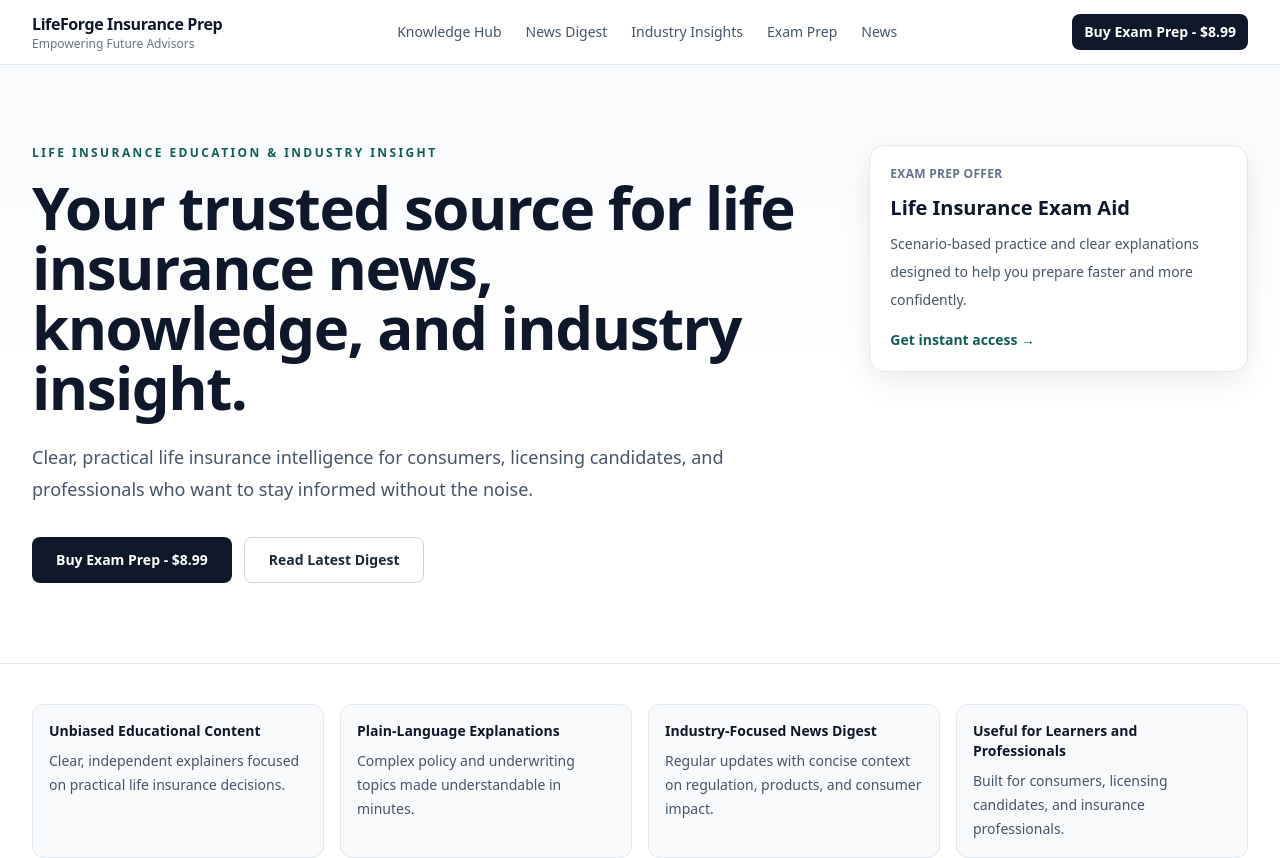
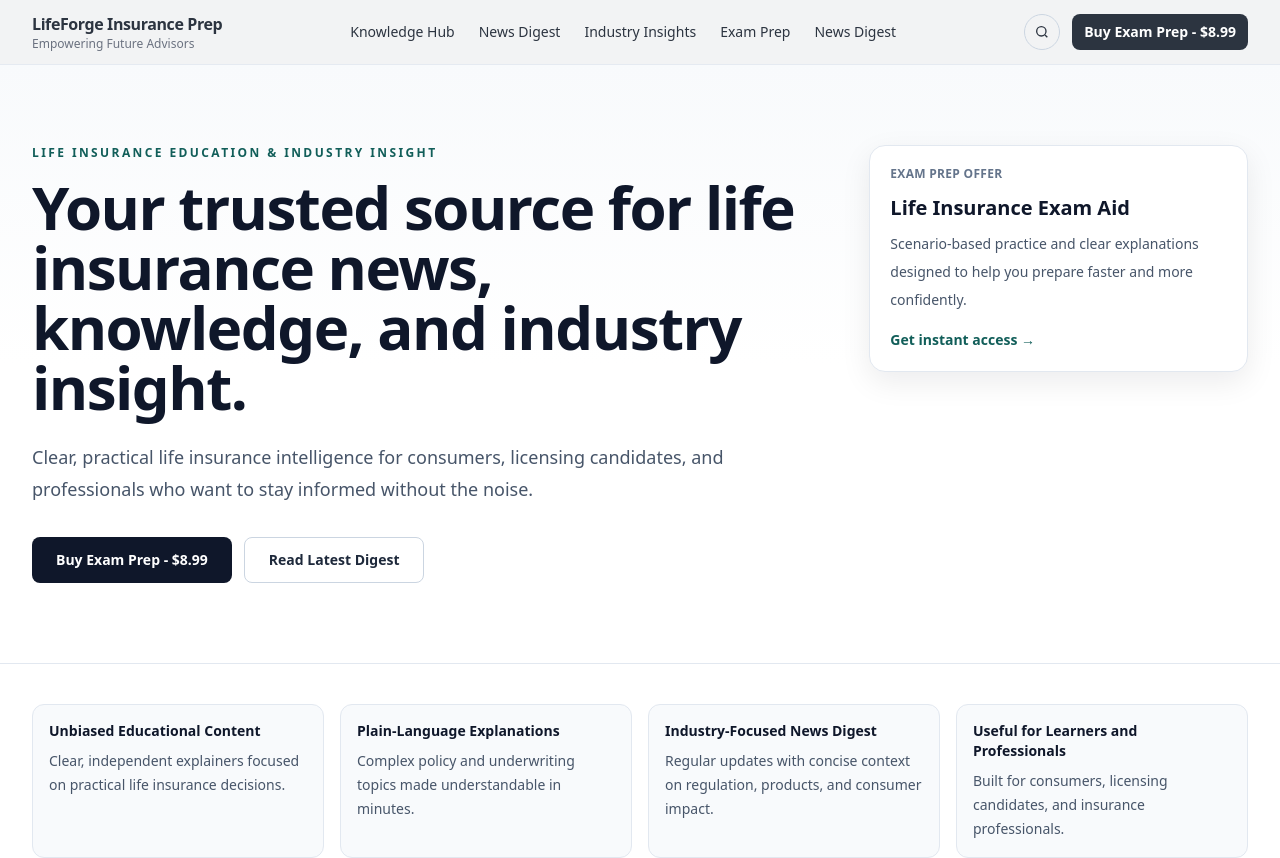
Before and after one commit to jfitz80/LifeForgeStudyPrep, a Next.js app: page / in a window 1280 px wide. Shown: the top 858 px of the page. Built offline with nearby package versions, Linux system fonts and the light colour scheme.

Commit message:
Fix header/logo path and ingest typing issues

```diff
--- /dev/null
+++ b/components/brand/Logo.tsx
@@ -0,0 +1,10 @@
+import Link from 'next/link';
+
+export default function Logo() {
+  return (
+    <Link href="/" className="inline-flex items-center gap-2 font-bold">
+      <span>LifeForge</span>
+      <span className="text-orange-500">Prep</span>
+    </Link>
+  );
+}
--- a/components/editorial/SiteHeader.tsx
+++ b/components/editorial/SiteHeader.tsx
@@ -1,13 +1,15 @@
 'use client';
 
 import Link from 'next/link';
-import { useEffect, useState } from 'react';
+import { useEffect, useMemo, useState } from 'react';
 import { navLinks } from '@/config/home';
 import { siteConfig } from '@/config/site';
 
 export default function SiteHeader() {
   const [menuOpen, setMenuOpen] = useState(false);
   const [scrolled, setScrolled] = useState(false);
+
+  const links = useMemo(() => navLinks.filter((item) => item.href !== '/news'), []);
 
   useEffect(() => {
     const onScroll = () => setScrolled(window.scrollY > 8);
@@ -17,39 +19,54 @@ export default function SiteHeader() {
   }, []);
 
   return (
-    <header className={`sticky top-0 z-50 border-b border-slate-200 bg-white/95 backdrop-blur transition ${scrolled ? 'shadow-sm' : ''}`}>
+    <header
+      className={`sticky top-0 z-50 border-b border-slate-200/80 bg-[#F2F3F4]/95 backdrop-blur transition ${
+        scrolled ? 'shadow-sm' : ''
+      }`}
+    >
       <div className="mx-auto max-w-7xl px-4 sm:px-6 lg:px-8">
         <div className="flex h-16 items-center justify-between gap-3">
           <Link href="/" className="min-w-0">
-            <p className="truncate text-sm font-semibold tracking-tight text-slate-900 sm:text-base">{siteConfig.brandName}</p>
-            <p className="hidden text-xs text-slate-500 sm:block">{siteConfig.tagline}</p>
+            <p className="truncate text-sm font-bold tracking-tight text-[#2C3440] sm:text-base">{siteConfig.brandName}</p>
+            <p className="hidden text-xs text-[#6B7280] sm:block">{siteConfig.tagline ?? 'Insurance education & exam prep'}</p>
           </Link>
 
           <nav className="hidden items-center gap-6 lg:flex">
-            {navLinks.map((item) => (
-              <a key={item.label} href={item.href} className="text-sm font-medium text-slate-600 hover:text-slate-900">
+            {links.map((item) => (
+              <Link key={item.label} href={item.href} className="text-sm font-medium text-[#2C3440] hover:text-[#FA933A]">
                 {item.label}
-              </a>
+              </Link>
             ))}
-            <Link href="/news" className="text-sm font-medium text-slate-600 hover:text-slate-900">
-              News
+            <Link href="/news" className="text-sm font-medium text-[#2C3440] hover:text-[#FA933A]">
+              News Digest
             </Link>
           </nav>
 
-          <div className="hidden items-center gap-2 lg:flex">
+          <div className="hidden items-center gap-3 lg:flex">
+            <Link
+              href="/news"
+              className="inline-flex h-9 w-9 items-center justify-center rounded-full border border-slate-300 text-[#2C3440] hover:border-[#FA933A] hover:text-[#FA933A]"
+              aria-label="Search news"
+            >
+              <svg viewBox="0 0 24 24" className="h-4 w-4" fill="none" stroke="currentColor" strokeWidth="2">
+                <circle cx="11" cy="11" r="7" />
+                <path d="m20 20-3.5-3.5" />
+              </svg>
+            </Link>
             <a
               href={siteConfig.checkoutUrl}
               target="_blank"
               rel="noopener noreferrer"
-              className="rounded-lg bg-slate-900 px-3 py-2 text-sm font-semibold text-white hover:bg-slate-700"
+              className="rounded-lg bg-[#2C3440] px-3 py-2 text-sm font-semibold text-white hover:bg-slate-700"
             >
-              Buy Exam Prep - {siteConfig.launchPriceDisplay}
+              Buy Exam Prep - {siteConfig.launchPriceDisplay ?? siteConfig.price}
             </a>
           </div>
 
           <button
             type="button"
-            className="inline-flex items-center rounded-lg border border-slate-300 px-3 py-2 text-sm font-medium text-slate-700 lg:hidden"
+            aria-label="Toggle menu"
+            className="inline-flex items-center rounded-lg border border-slate-300 px-3 py-2 text-sm font-medium text-[#2C3440] lg:hidden"
             onClick={() => setMenuOpen((v) => !v)}
             aria-expanded={menuOpen}
             aria-controls="mobile-nav"
@@ -61,27 +78,27 @@ export default function SiteHeader() {
         {menuOpen && (
           <div id="mobile-nav" className="border-t border-slate-200 py-4 lg:hidden">
             <div className="flex flex-col gap-3">
-              {navLinks.map((item) => (
-                <a
+              {links.map((item) => (
+                <Link
                   key={item.label}
                   href={item.href}
-                  className="text-sm font-medium text-slate-700"
+                  className="text-sm font-medium text-[#2C3440]"
                   onClick={() => setMenuOpen(false)}
                 >
                   {item.label}
-                </a>
+                </Link>
               ))}
-              <Link href="/news" className="text-sm font-medium text-slate-700" onClick={() => setMenuOpen(false)}>
-                News
+              <Link href="/news" className="text-sm font-medium text-[#2C3440]" onClick={() => setMenuOpen(false)}>
+                News Digest
               </Link>
               <a
                 href={siteConfig.checkoutUrl}
                 target="_blank"
                 rel="noopener noreferrer"
-                className="text-sm font-semibold text-slate-900"
+                className="text-sm font-semibold text-[#2C3440]"
                 onClick={() => setMenuOpen(false)}
               >
-                Buy Exam Prep - {siteConfig.launchPriceDisplay}
+                Buy Exam Prep - {siteConfig.launchPriceDisplay ?? siteConfig.price}
               </a>
             </div>
           </div>
--- a/lib/news/ingest.ts
+++ b/lib/news/ingest.ts
@@ -183,11 +183,9 @@ export async function ingestNewsJob() {
 
         const relevanceScore = getRelevanceScore(title, excerpt);
 
-        const editorial = buildEditorial({
-          title,
-          excerpt,
-          sourceName: source.name
-        });
+        const editorial = buildEditorial(title, excerpt);
+
+
 
         const tags = buildTags(title, excerpt);
 
@@ -207,10 +205,14 @@ export async function ingestNewsJob() {
           imageUrl: item.enclosure?.url ?? null,
 
           summary: editorial.summary,
-          keyFactsJson: JSON.stringify(editorial.keyFacts), // added
-          whyItMatters: editorial.whyItMatters,
-          whoItAffects: editorial.impactConsumers,
-          llqpAngle: editorial.impactAdvisors,
+whyItMatters: editorial.whyItMatters,
+whoItAffects:
+  editorial.whoItAffects ||
+  'This can affect policyholders, applicants, beneficiaries, and advisors.',
+llqpAngle:
+  editorial.llqpAngle ||
+  'Use this topic to review policy terms, underwriting logic, claims handling, and client suitability in scenario-style questions.',
+
 
           status,
           isFeatured: false,
```
